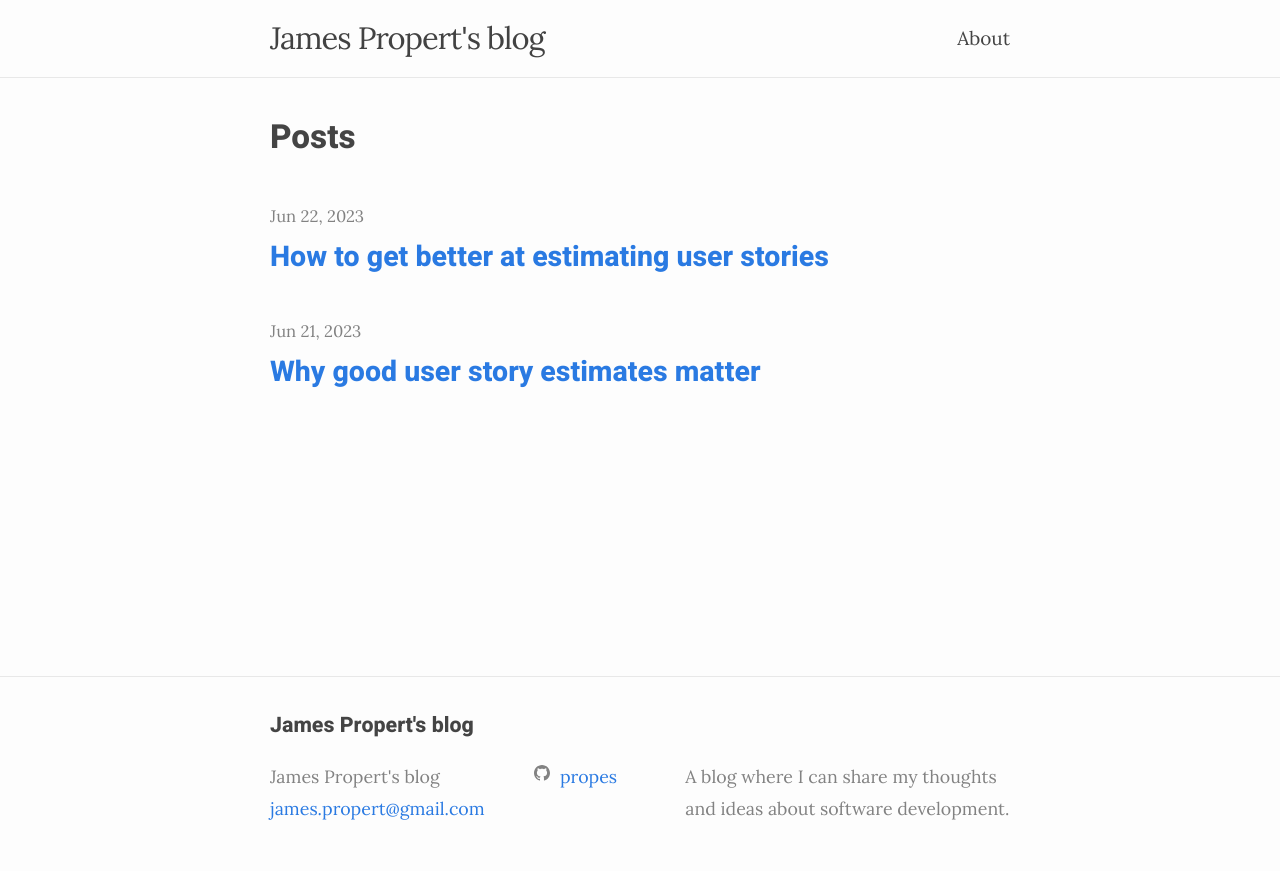
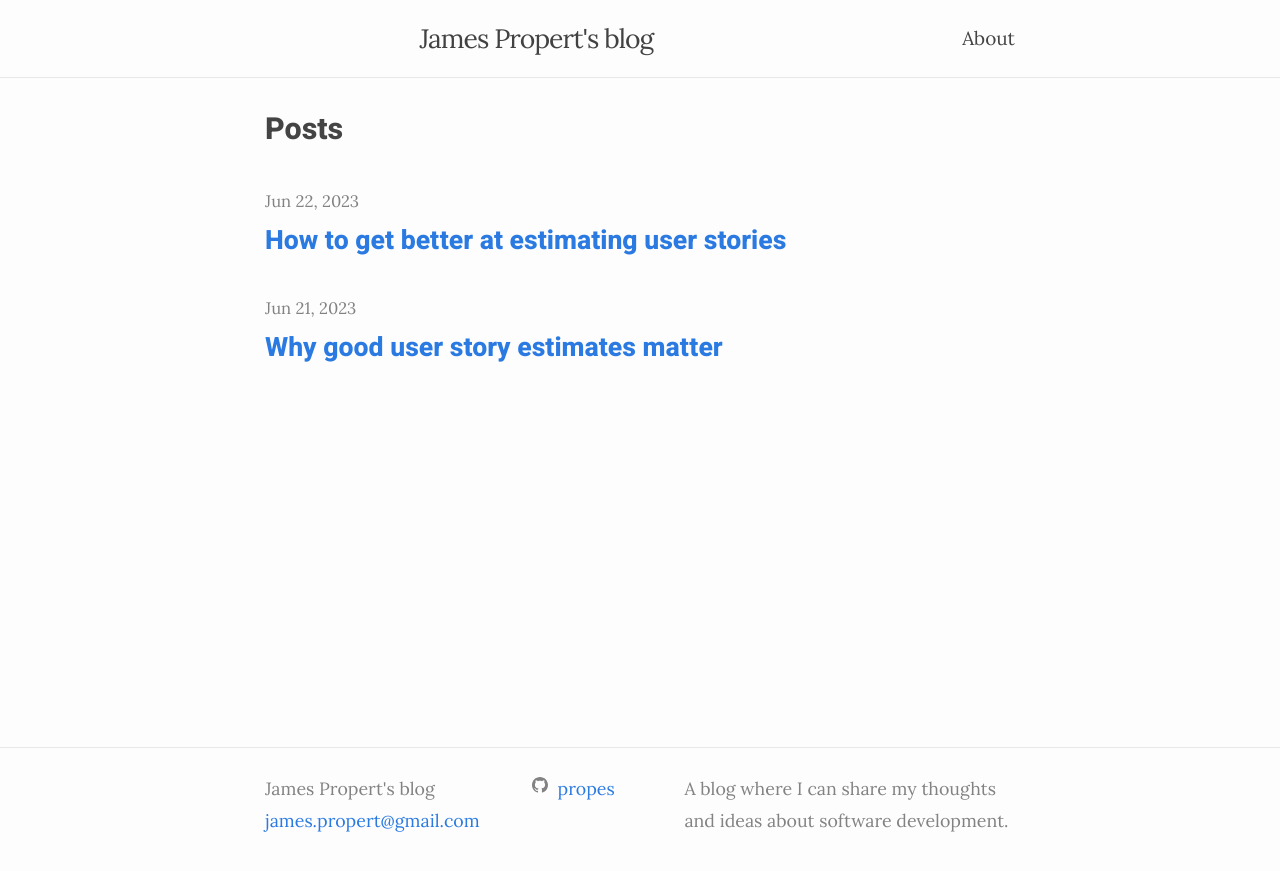
Before and after one commit to propes/propes.github.io, a Jekyll site: the page built from index.md, in a window 1280 px wide. Shown: the top 871 px of the page. Built offline with Jekyll 4.4.1, drawn with Linux system fonts in a browser that asks for light colours.

Commit message:
Modify styling

```diff
--- a/_includes/footer.html
+++ b/_includes/footer.html
@@ -2,8 +2,6 @@
   <data class="u-url" href="{{ "/" | relative_url }}"></data>
 
   <div class="wrapper">
-
-    <h2 class="footer-heading">{{ site.title | escape }}</h2>
 
     <div class="footer-col-wrapper">
       <div class="footer-col footer-col-1">
--- a/_includes/header.html
+++ b/_includes/header.html
@@ -3,10 +3,11 @@
   <div class="wrapper">
     {%- assign default_paths = site.pages | map: "path" -%}
     {%- assign page_paths = site.header_pages | default: default_paths -%}
-    <a class="site-title" rel="author" href="{{ "/" | relative_url }}">{{ site.title | escape }}</a>
+    <div class="site-title-container">
+      <a class="site-title centered" rel="author" href="{{ "/" | relative_url }}">{{ site.title | escape }}</a>
 
       {%- if page_paths -%}
-      <nav class="site-nav">
+        <nav class="site-nav right-aligned">
           <input type="checkbox" id="nav-trigger" class="nav-trigger" />
           <label for="nav-trigger">
             <span class="menu-icon">
@@ -27,4 +28,5 @@
         </nav>
       {%- endif -%}
     </div>
+  </div>
 </header>
--- a/_sass/minima.scss
+++ b/_sass/minima.scss
@@ -8,7 +8,7 @@ $base-font-weight: 400 !default;
 $small-font-size: $base-font-size * 0.875 !default;
 $base-line-height: 1.8 !default;
 
-$spacing-unit: 30px !default;
+$spacing-unit: 25px !default;
 
 $text-color: rgb(68, 68, 68) !default;
 $background-color: #fdfdfd !default;
--- a/_sass/minima/_layout.scss
+++ b/_sass/minima/_layout.scss
@@ -10,8 +10,21 @@
   position: relative;
 }
 
+.site-title-container {
+  display: flex;
+  justify-content: space-between;
+}
+
+.centered {
+  margin: 0 auto;
+}
+
+.right-aligned {
+  margin-left: auto;
+}
+
 .site-title {
-  @include relative-font-size(1.625);
+  @include relative-font-size(1.4);
   font-weight: 300;
   line-height: $base-line-height * $base-font-size * 2.25;
   letter-spacing: -1px;
@@ -181,7 +194,7 @@
 }
 
 .post-list-heading {
-  @include relative-font-size(1.75);
+  @include relative-font-size(1.6);
 }
 
 .post-list {
@@ -200,7 +213,7 @@
 
 .post-link {
   display: block;
-  @include relative-font-size(1.5);
+  @include relative-font-size(1.4);
 }
 
 /**
@@ -211,7 +224,7 @@
 }
 
 .post-title {
-  @include relative-font-size(2.625);
+  @include relative-font-size(2.3);
   letter-spacing: -1px;
   line-height: 1.25;
 
@@ -224,7 +237,7 @@
   margin-bottom: $spacing-unit;
 
   h2 {
-    @include relative-font-size(2);
+    @include relative-font-size(1.9);
 
     @include media-query($on-laptop) {
       @include relative-font-size(1.75);
@@ -232,7 +245,7 @@
   }
 
   h3 {
-    @include relative-font-size(1.625);
+    @include relative-font-size(1.5);
 
     @include media-query($on-laptop) {
       @include relative-font-size(1.375);
```
Lines whose indentation alone changed are shown as unchanged.
